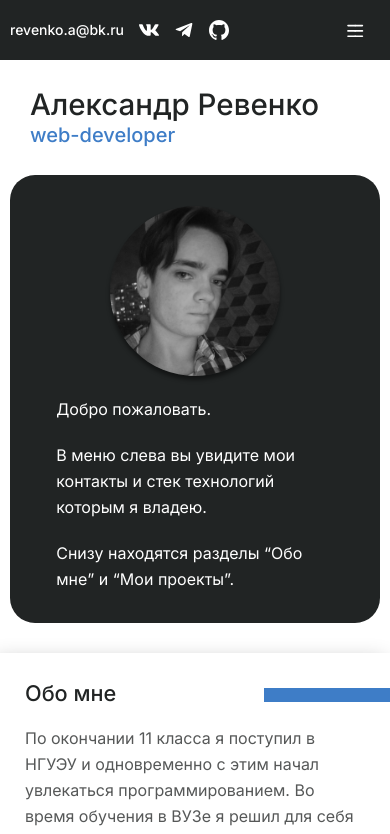
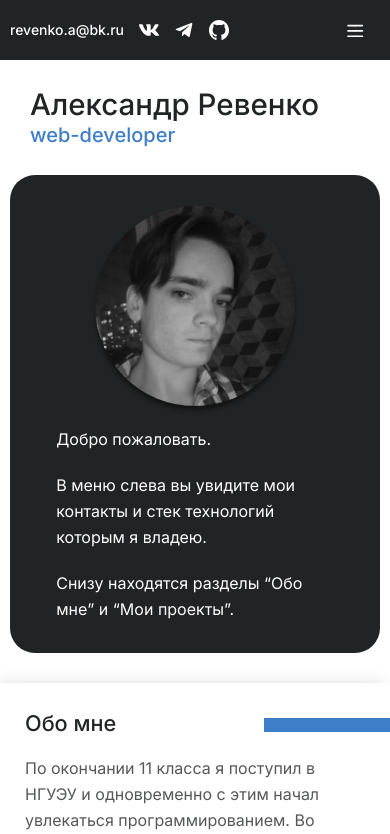
Before and after one commit to al-revenko/resume, a React (Vite) app: page / in a window 390 px wide. Shown: the top 834 px of the page. Built offline with nearby package versions, Linux system fonts and the light colour scheme.

Commit message:
Подправил стили изображения Briefing компонента

```diff
--- a/src/components/main-content/sections/briefing/Briefing.module.scss
+++ b/src/components/main-content/sections/briefing/Briefing.module.scss
@@ -23,17 +23,12 @@
   @media screen and (max-width: 550px) {
     flex-wrap: wrap;
     padding: 8% 0;
-
-    .container__avatar {
-      min-width: 170px;
-    }
   }
 }
 
 .container__avatar {
-  width: 20%;
+  width: 30%;
   height: auto;
-  max-width: 250px;
   min-width: 200px;
   aspect-ratio: 1 /1;
   border-radius: 200px;
@@ -45,6 +40,7 @@
   width: 100%;
   height: 100%;
   object-fit: cover;
+  object-position: 50% 40%;
 }
 
 .container__textContainer {
```
